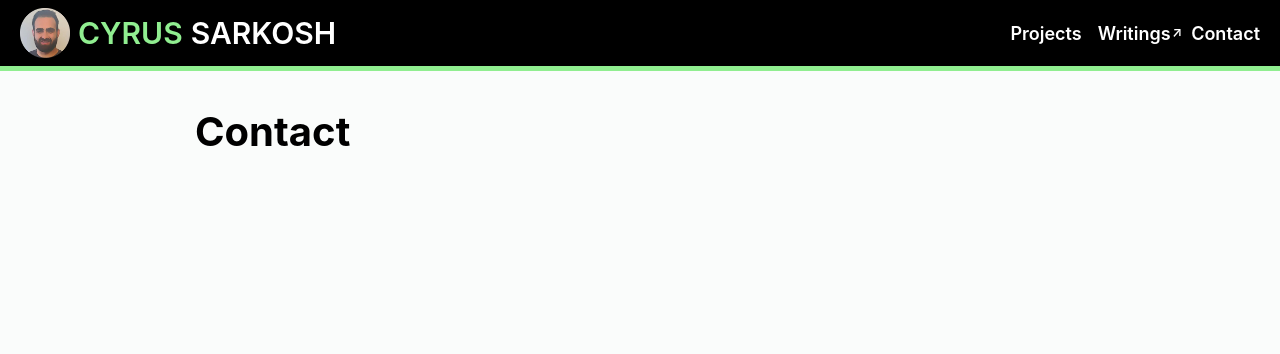
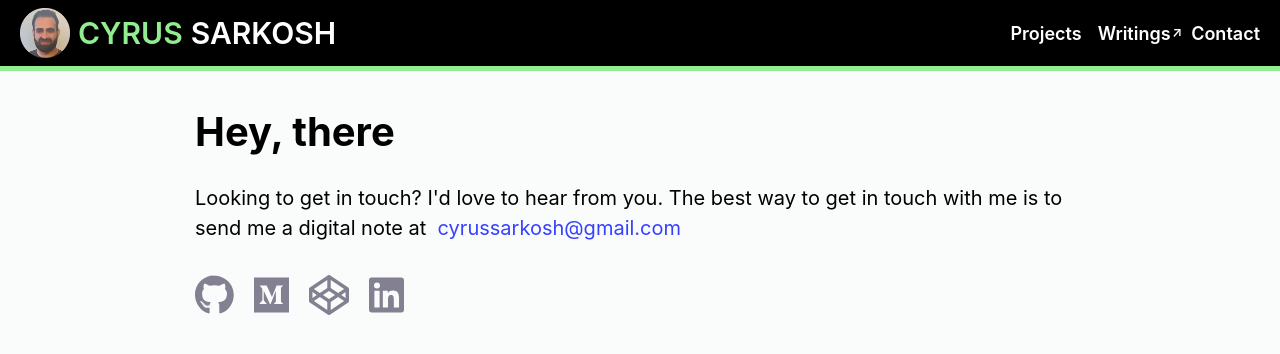
Before and after one commit to csarkosh/portfolio-site, a React (Create React App) app: page /contact in a window 1280 px wide. Shown: the top 354 px of the page. Built offline with nearby package versions, Linux system fonts and the light colour scheme.

Commit message:
Implement contact page

```diff
--- a/src/Contact.js
+++ b/src/Contact.js
@@ -1,10 +1,19 @@
 import React from "react";
+import SocialLinks from "./SocialLinks";
 
 export default function() {
     React.useEffect(() => {
         document.title = "Contact | csarko.sh"
     }, []);
     return (
-        <h1>Contact</h1>
+        <div>
+            <h1>Hey, there</h1>
+            <p>
+                Looking to get in touch? I'd love to hear from you. The best way to
+                get in touch with me is to send me a digital note at
+                &nbsp;<a href="mailto:cyrussarkosh@gmail.com">cyrussarkosh@gmail.com</a>
+            </p>
+            <SocialLinks />
+        </div>
     );
 }
--- a/src/Home.js
+++ b/src/Home.js
@@ -1,11 +1,8 @@
 import React from "react";
 import {PROJECTS_PATH} from "./App";
 import "./Home.css";
-import Github from "./svg/Github";
-import Codepen from "./svg/Codepen";
-import Medium from "./svg/Medium";
-import Linkedin from "./svg/Linkedin";
 import meLake22 from "./img/me_lake22_cropped.jpeg";
+import SocialLinks from "./SocialLinks";
 
 export default function() {
     React.useEffect(() => {
@@ -17,36 +14,7 @@ export default function() {
                 <div>
                     <h1>CYRUS SARKOSH</h1>
                     <h2 style={{ marginTop: 24 }}>cloud developer, web developer, and 3d game building hobbyist</h2>
-                    <div className="icon-links">
-                        <a
-                            href="https://github.com/csarkosh"
-                            rel="noopener noreferrer"
-                            target="_blank"
-                        >
-                            <Github />
-                        </a>
-                        <a
-                            href="https://medium.com/@csarkosh"
-                            rel="noopener noreferrer"
-                            target="_blank"
-                        >
-                            <Medium />
-                        </a>
-                        <a
-                            href="https://codepen.io/csarkosh"
-                            rel="noopener noreferrer"
-                            target="_blank"
-                        >
-                            <Codepen />
-                        </a>
-                        <a
-                            href="https://www.linkedin.com/public-profile/in/csarkosh"
-                            rel="noopener noreferrer"
-                            target="_blank"
-                        >
-                            <Linkedin />
-                        </a>
-                    </div>
+                    <SocialLinks />
                 </div>
                 <div>
                     <img
@@ -61,11 +29,11 @@ export default function() {
                 building apps and features that bring joy. I am always learning and
                 building new things on my own. Currently, I've been studying the
                 basics of 3D graphics programming and been putting together a 3D
-                first-person web game.
+                first-person web game
             </p>
             <p>
                 You can find my open-sourced apps and games on my <a href={PROJECTS_PATH}>projects page</a>, and
-                the code on <a href="https://github.com/csarkosh" target="_blank" rel="noopener noreferrer">my Github</a>.
+                the code on <a href="https://github.com/csarkosh" target="_blank" rel="noopener noreferrer">my Github</a>
             </p>
         </div>
     )
--- a/src/Projects.js
+++ b/src/Projects.js
@@ -18,10 +18,10 @@ export default function() {
             </p>
             <p>
                 Some technologies I enjoy working with are React, Node.js, <a href="https://www.terraform.io/" target="_blank" rel="noopener noreferrer">Terraform</a> (infrastructure
-                as code tool), and many more.
+                as code tool), and many more
             </p>
             <p>
-                If you'd like to look further into the code I write, then check out my <a href="https://github.com/csarkosh" target="_blank" rel="noopener noreferrer">Github</a>.
+                If you'd like to look further into the code I write, then check out my <a href="https://github.com/csarkosh" target="_blank" rel="noopener noreferrer">Github</a>
             </p>
             <div className="projects-container">
                 <div className="project">
--- /dev/null
+++ b/src/SocialLinks.css
@@ -0,0 +1,17 @@
+#social-links {
+    margin-top: 32px;
+}
+
+#social-links a {
+    color: #828091;
+    transition: opacity 95ms cubic-bezier(0.2, 0.4, 1, 1) 0ms;
+}
+
+#social-links a:hover {
+    opacity: 0.7;
+    transition: opacity 155ms cubic-bezier(0.2, 0.4, 1, 1) 0ms;
+}
+
+#social-links a + a {
+    margin-left: 20px;
+}
--- /dev/null
+++ b/src/SocialLinks.js
@@ -0,0 +1,41 @@
+import React from "react";
+import "./SocialLinks.css";
+import Github from "./svg/Github";
+import Medium from "./svg/Medium";
+import Codepen from "./svg/Codepen";
+import Linkedin from "./svg/Linkedin";
+
+export default function () {
+    return (
+        <div id="social-links">
+            <a
+                href="https://github.com/csarkosh"
+                rel="noopener noreferrer"
+                target="_blank"
+            >
+                <Github />
+            </a>
+            <a
+                href="https://medium.com/@csarkosh"
+                rel="noopener noreferrer"
+                target="_blank"
+            >
+                <Medium />
+            </a>
+            <a
+                href="https://codepen.io/csarkosh"
+                rel="noopener noreferrer"
+                target="_blank"
+            >
+                <Codepen />
+            </a>
+            <a
+                href="https://www.linkedin.com/public-profile/in/csarkosh"
+                rel="noopener noreferrer"
+                target="_blank"
+            >
+                <Linkedin />
+            </a>
+        </div>
+    )
+}
```
